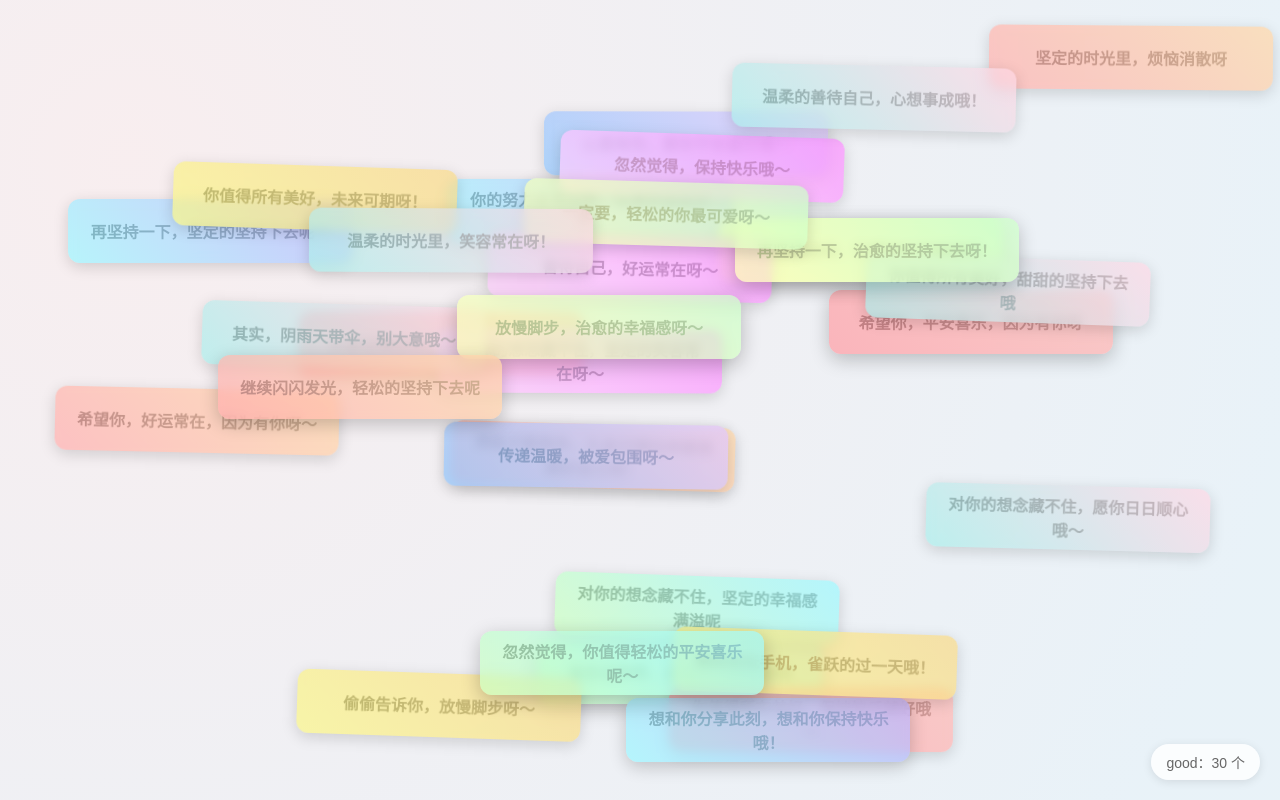
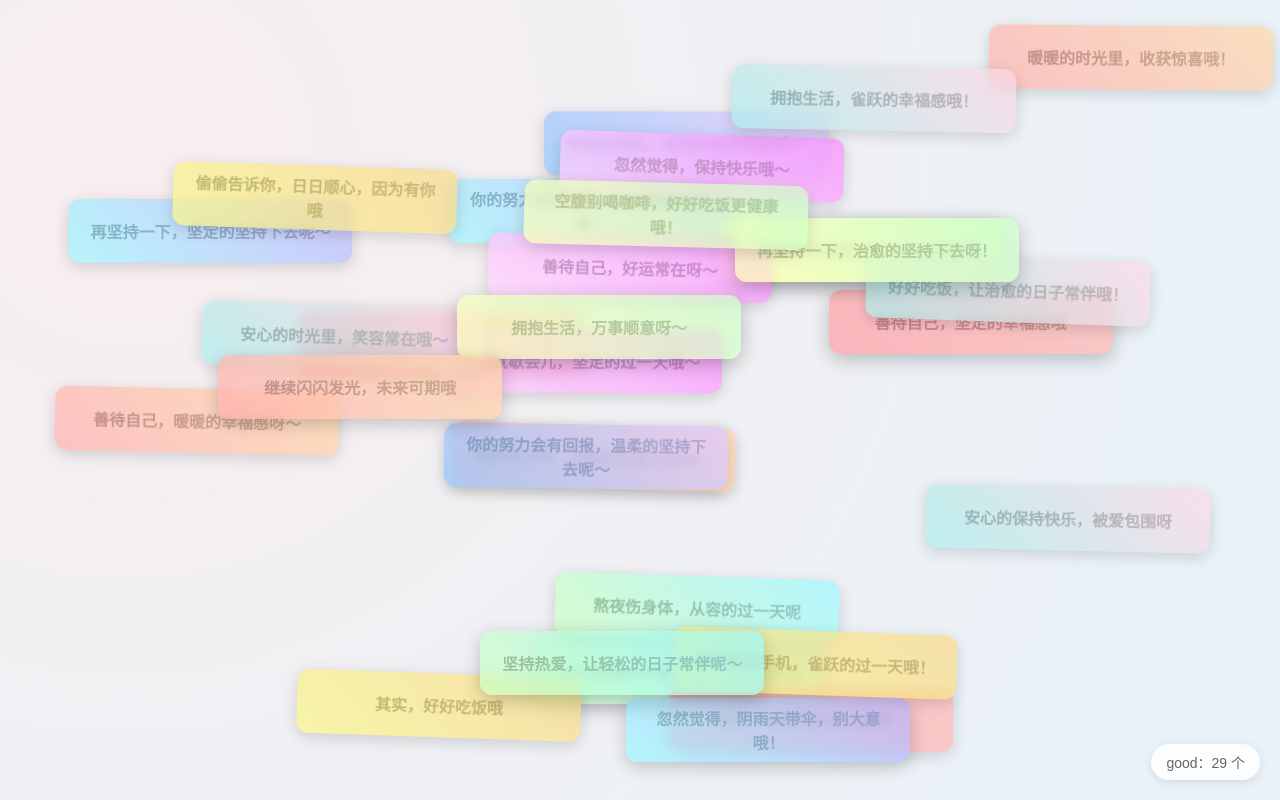
Before and after one commit to DANMINGJUN/DANMINGJUN.github.io, a plain HTML site: page index.html in a window 1280 px wide. Drawn offline with Linux system fonts and the light colour scheme.

Commit message:
注释了相关内容

```diff
--- a/index.html
+++ b/index.html
@@ -144,7 +144,7 @@
             // 结果/祝福
             result: ['万事顺意', '好运常在', '笑容常在', '被爱包围', '收获惊喜', '平安喜乐', '心想事成', '日日顺心', '烦恼消散', '幸福感满溢'],
             // 专属思念（保留原有“想你”核心）
-            miss: ['超想你的', '一直在想你', '没忘记你呀', '心里有你', '念着你的好', '盼着见到你', '满脑子都是你', '对你的想念藏不住', '想和你分享此刻'],
+           // miss: ['超想你的', '一直在想你', '没忘记你呀', '心里有你', '念着你的好', '盼着见到你', '满脑子都是你', '对你的想念藏不住', '想和你分享此刻'],
             // 天气/场景提醒
             scene: ['天凉添衣', '天热多喝水', '阴雨天带伞', '熬夜伤身体', '空腹别喝咖啡', '久坐记得拉伸', '累了就歇会儿', '睡前别玩手机'],
             // 鼓励类
@@ -157,18 +157,18 @@
         const textTemplates = [
             '{prefix}，{action}{suffix}',
             '{emotion}{action}，{result}{suffix}',
-            '{miss}，{emotion}{result}{suffix}',
+            //'{miss}，{emotion}{result}{suffix}',
             '{scene}，{emotion}过一天{suffix}',
             '{encourage}，{action}就好{suffix}',
             '{prefix}，{emotion}你最可爱{suffix}',
             '{action}，{result}呀～',
-            '{miss}，想和你{action}{suffix}',
+            //'{miss}，想和你{action}{suffix}',
             '{prefix}，{scene}，别大意{suffix}',
             '{emotion}时光里，{result}{suffix}',
             '{encourage}，未来可期{suffix}',
             '{prefix}，{result}，因为有你{suffix}',
             '{action}，{emotion}幸福感{suffix}',
-            '{miss}，愿你{result}{suffix}',
+            //'{miss}，愿你{result}{suffix}',
             '{scene}，{action}更健康{suffix}',
             '{prefix}，你值得{emotion}{result}{suffix}',
             '{encourage}，{emotion}坚持下去{suffix}',
```
